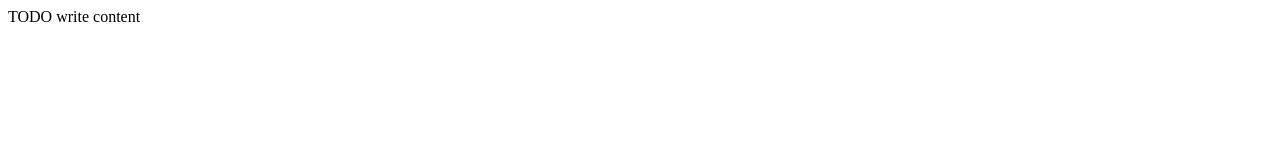
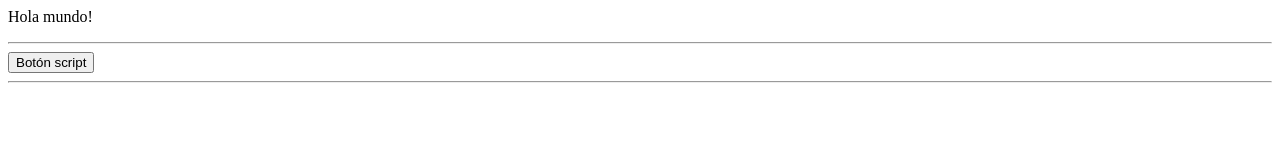
Before and after one commit to Denis96/M06UF1PACMAN, a website: page public_html/index.html in a window 1280 px wide. Drawn offline with Linux system fonts and the light colour scheme.

```diff
--- a/public_html/index.html
+++ b/public_html/index.html
@@ -1,16 +1,18 @@
-<!DOCTYPE html>
-<!--
-To change this license header, choose License Headers in Project Properties.
-To change this template file, choose Tools | Templates
-and open the template in the editor.
--->
 <html>
-    <head>
-        <title>TODO supply a title</title>
-        <meta charset="UTF-8">
-        <meta name="viewport" content="width=device-width, initial-scale=1.0">
-    </head>
-    <body>
-        <div>TODO write content</div>
-    </body>
+	<head>
+		<meta httpequiv="Content­Type" content="text/html" />
+		<meta charset="UTF-8">
+		<title>Denis Pereira - M06UF1A3</title>
+		<script type="text/javascript" src="script.js"></script>
+		<noscript>El navegador no soporta JavaScript!</noscript>
+	</head>
+	<body>
+		<div>
+			<p>Hola mundo!</p>
+			<hr/>
+			<button onclick="myFunction()">Botón script</button>
+			<hr/>
+			<p id="resultado"></p>
+		</div>
+	</body>
 </html>
```
